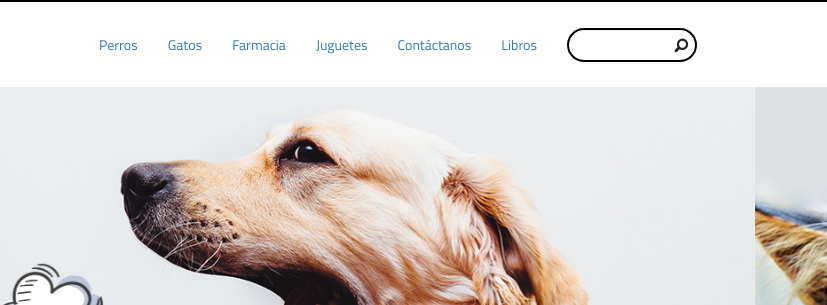
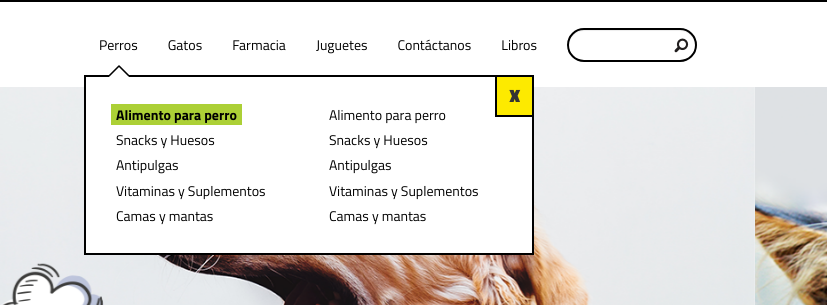
Before and after one commit to Astephannie/PetShop, a plain HTML site: page index.html in a window 1280 px wide. Shown: the part 48-353 px from the top of the page, 453-1280 px from the left. Drawn offline with Linux system fonts and the light colour scheme.

Commit message:
añadiendo menu

```diff
--- a/index.html
+++ b/index.html
@@ -33,7 +33,31 @@
               </div>
             </form>
             <ul class="nav navbar-nav navbar-right mt-7">
-              <li><a href="#">Perros</a></li>
+              <li>
+                <a href="#">Perros</a>
+                <div class="menu">
+                  <div class="arrow">
+                    <img src="assets/icons/flecha-menu.png">
+                  </div>
+                  <div class="menu-contenedor">
+                    <div class="col-sm-6">
+                      <a href="#" class="lh-1-8 ff-TitReg bg-verde-osc ff-TitBold">Alimento para perro</a><br>
+                      <a href="#" class="lh-1-8 ff-TitReg">Snacks y Huesos</a><br>
+                      <a href="#" class="lh-1-8 ff-TitReg">Antipulgas</a><br>
+                      <a href="#" class="lh-1-8 ff-TitReg">Vitaminas y Suplementos</a><br>
+                      <a href="#" class="lh-1-8 ff-TitReg">Camas y mantas</a>
+                    </div>
+                    <div class="col-sm-6">
+                      <a href="#" class="lh-1-8 ff-TitReg">Alimento para perro</a><br>
+                      <a href="#" class="lh-1-8 ff-TitReg">Snacks y Huesos</a><br>
+                      <a href="#" class="lh-1-8 ff-TitReg">Antipulgas</a><br>
+                      <a href="#" class="lh-1-8 ff-TitReg">Vitaminas y Suplementos</a><br>
+                      <a href="#" class="lh-1-8 ff-TitReg">Camas y mantas</a>
+                    </div>
+                    <button class="btn btn-menu fz-18 ff-TitBlack">X</button>
+                  </div>
+                </div>
+              </li>
               <li><a href="#">Gatos</a></li>
               <li><a href="#">Farmacia</a></li>
               <li><a href="#">Juguetes</a></li>
--- a/stylesheets/style.css
+++ b/stylesheets/style.css
@@ -42,6 +42,34 @@
   font-size: 12px;
   border-radius: 30px;
   width: 130px !important;
+}
+.menu-contenedor{
+  position: absolute;
+  width: 450px;
+  padding: 25px 10px;
+  margin-top: 5px;
+  border: 2px solid #000;
+  background-color: #fff;
+}
+.btn-menu{
+  position: absolute;
+  top: -2px;
+  right: -2px;
+  background-color: #FDEA00;
+  border: 2px solid #000;
+  border-radius: 0;
+}
+.arrow {
+  position: relative;
+  z-index: 25;
+}
+.arrow img{
+  position: absolute;
+  top: -8px;
+  left: 25px;
+}
+.menu-contenedor a{
+  padding: 0 5px;
 }
 
 /*   SECCIONES  */
@@ -117,11 +145,22 @@
 .lh-1-3{
   line-height: 1.3em;
 }
+.lh-1-8{
+  line-height: 1.8em;
+}
 .w-100{
   width: 100%;
 }
 .inline-block{
   display: inline-block;
+}
+a{
+  color: #000;
+}
+a:hover, a:active{
+  font-family: Tit-Bold;
+  background: #fff !important;
+  color: #000;
 }
 
 /* TIPOGRAFÍA */
@@ -146,12 +185,17 @@
   font-family: Tit-Bold;
   src: url(../fonts/titilliumweb/TitilliumWeb-Bold.ttf);
 }
+@font-face {
+  font-family: Tit-Black;
+  src: url(../fonts/titilliumweb/TitilliumWeb-Black.ttf);
+}
 
 .ff-AmaticReg{font-family: AmaticReg;}
 .ff-AmaticBold{font-family: AmaticBold;}
 .ff-TitLight{font-family: Tit-Light;}
 .ff-TitReg{font-family: Tit-Regular;}
 .ff-TitBold{font-family: Tit-Bold;}
+.ff-TitBlack{font-family: Tit-Black;}
 
 /* MARGIN - PADDING */
 
@@ -186,6 +230,7 @@
 .txt-verde{color: #ADD037;}
 .txt-anaranjado{color: #F9A11B;}
 .txt-blanco{color: #fff;}
+.txt-negro{color: #000;}
 
 /* FONT - SIZE */
 
```
Also changed, not shown: assets/icons/flecha-menu.png (added).
